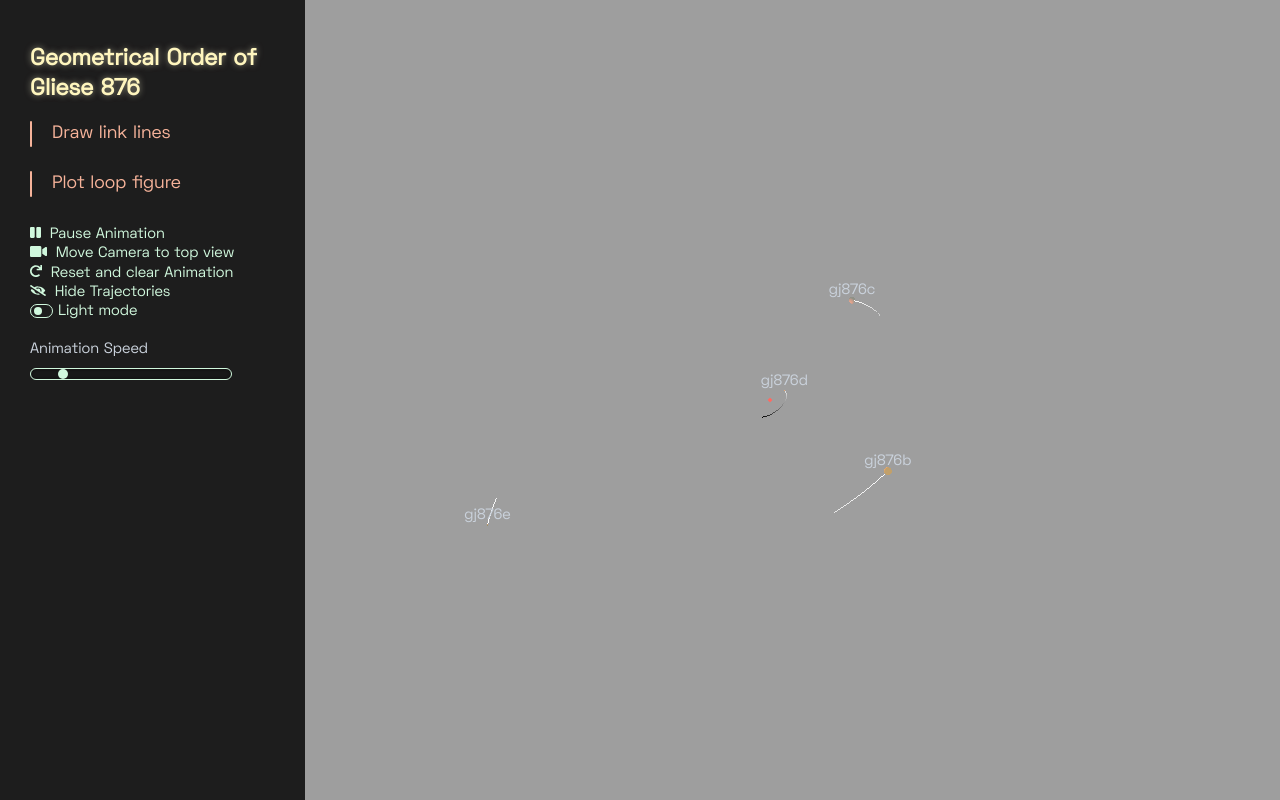
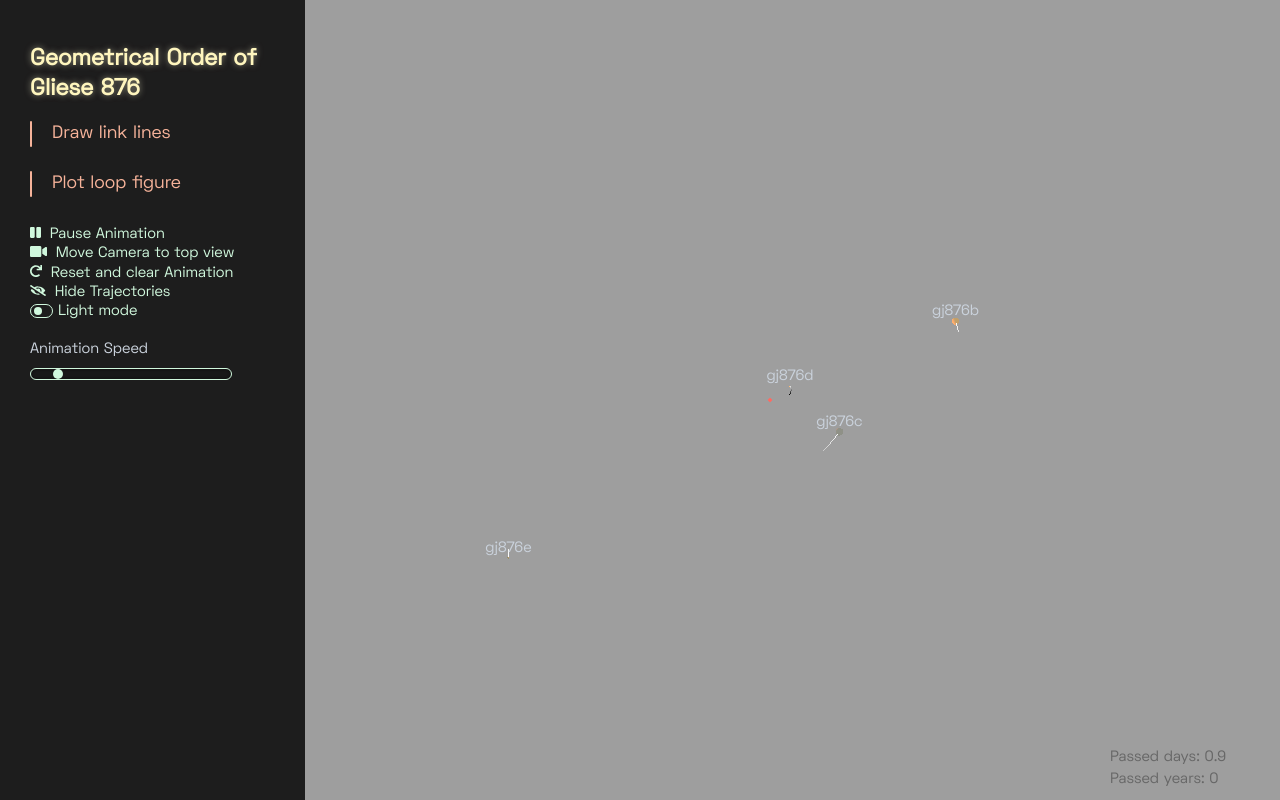
Before and after one commit to lkamil/Geometric-Shapes-in-GJ876, a website: page src/index.html in a window 1280 px wide. Drawn offline with Linux system fonts and the light colour scheme; animation ran at ten frames a second.

Commit message:
add stats, fix data, refactor

```diff
--- a/src/css/style.css
+++ b/src/css/style.css
@@ -310,6 +310,14 @@ input[type="checkbox"]:checked#switch + label:after {
     background-color: #1d1d1d;
 }
 
+.stats {
+    position: absolute;
+    right: 10px;
+    bottom: 10px;
+    color: #676767;
+    width: 160px;
+}
+
 /* Classes for animations */
 
 .show-menu-content {
--- a/src/data.json
+++ b/src/data.json
@@ -1,8 +1,8 @@
 {
     "gj876":
     {
-        "mass" : 0.334,
-        "radius": 0.376
+        "mass" : 0.35,
+        "radius": 0.3761
     },
     "planets":
     {
--- a/src/index.html
+++ b/src/index.html
@@ -114,8 +114,16 @@
                     </button>
                     <div class="slide-wrap">
                         Animation Speed<br>
-                        <input type="range" min="0.8" max="2.2" step="0.05" value="1" class="slider" id="animationSpeedSlider">
+                        <input type="range" min="0.2" max="7" step="0.05" value="1" class="slider" id="animationSpeedSlider">
                     </div>
+                </div>
+            </div>
+            <div class="stats">
+                <div>Passed days:
+                    <span id="passedDaysValue">0</span>
+                </div>
+                <div>Passed years:
+                    <span id="passedYearsValue">0</span>
                 </div>
             </div>
         </div>
--- a/src/js/SceneManager.js
+++ b/src/js/SceneManager.js
@@ -21,16 +21,6 @@ class SceneManager {
     initScene() {
         const scene = new THREE.Scene();
 
-        // Add background image
-        // scene.background = new THREE.Color("#09071e");
-        // let geometry = new THREE.SphereGeometry( 1.5, 8, 8);
-        // geometry.scale( - 1, 1, 1 );
-        // var material = new THREE.MeshBasicMaterial( {
-        //     map: new THREE.TextureLoader().load( '../assets/images/8k_stars.jpg' )
-        // } );
-        // let mesh = new THREE.Mesh( geometry, material );
-        // mesh.name = "sceneTexture";
-        // scene.add( mesh );
         let backgroundTexture = this.backgroundTexture();
         scene.add(backgroundTexture);
 
@@ -85,6 +75,7 @@ class SceneManager {
 
             let dt = this.timeController.dt();
             this.solarSystem.update(dt);
+            this.updateStats(dt);
 
             if (this.linkLinesController.active) {
                 const selectedPlanets = this.linkLinesController.involvedPlanets;
@@ -107,6 +98,13 @@ class SceneManager {
 
         this.renderer.render(this.scene, this.cameraManager.camera);
         this.labelRenderer.render(this.scene, this.cameraManager.camera);
+    }
+
+    updateStats(dt) {
+        let passedDays = Math.round(dt * 10) / 10;
+        let passedYears = Math.round(passedDays / 365.25 * 100) / 100;
+        document.getElementById("passedDaysValue").innerHTML = passedDays;
+        document.getElementById("passedYearsValue").innerHTML = passedYears;
     }
 
     resetScene() {
--- a/src/js/models/Planet.js
+++ b/src/js/models/Planet.js
@@ -7,11 +7,12 @@ class Planet {
         this.mass = mJupToSolarMass(data.mass); // Convert unit and set planet's mass
         this.orbitalPeroid = data.orbitalPeriod;
         this.i = degToRad(data.i);
-        this.timeOfPerihelionPassage = 0; // TODO: Use time of perihelon passage
-        this.w = data.argOfPeriapsis;
+        // this.timeOfPerihelionPassage = data.timeOfPerihelionPassage; // TODO: Use time of perihelon passage
+        this.timeOfPerihelionPassage = 0;
+        this.w = degToRad(data.argOfPeriapsis);
         this.o = data.longitudeOfAscendingNode;
-        this.ma0 = data.meanAnomaly; // Mean anomaly at epoch
-        this.SGP = SGP;
+        this.ma0 = degToRad(data.meanAnomaly); // Mean anomaly at epoch
+        this.SGP = SGP; //Standard gravitational parameter
 
         // "Private" Properties used for more efficient calculation
         this._aToPowerOf3 = Math.pow(this.a, 3);
@@ -51,6 +52,23 @@ class Planet {
         let pos = this.cartesianPosition2(v, r);
 
         return pos;
+    }
+
+    /**
+     * Returns the mean anomaly at a specific point in time
+     *
+     * @param {Orbital Period (in days)} oP
+     * @param {Point in time (in days)} t
+     * @param {Time of perihelion passage (in JD) if different from t0} tp
+     */
+    meanAnomaly(oP, t, tp) {
+        // Time diffence
+        let dt = t - tp;
+        let m = this.ma0 + dt * Math.sqrt(this.SGP / this._aToPowerOf3);
+
+        // Normalize m to a value between 0 and 2PI
+        m  = m % (2 * Math.PI);
+        return m;
     }
 
     /**
@@ -95,24 +113,7 @@ class Planet {
             i++;
             //debugger
         }
-
         return eA;
-    }
-
-    /**
-     * Returns the mean anomaly at a specific point in time
-     *
-     * @param {Orbital Period (in days)} oP
-     * @param {Point in time} t
-     * @param {Time of perihelion passage (in JD)} tp
-     */
-    meanAnomaly(oP, t, tp) {
-        //let m = (2 * Math.PI / oP) * (t - tp);
-        let m = this.ma0 + (t-tp) * Math.sqrt(this.SGP / this._aToPowerOf3);
-
-        // Normalize m to a value between 0 and 2PI
-        m  = m % 2 * Math.PI;
-        return m;
     }
 
     /**
```
